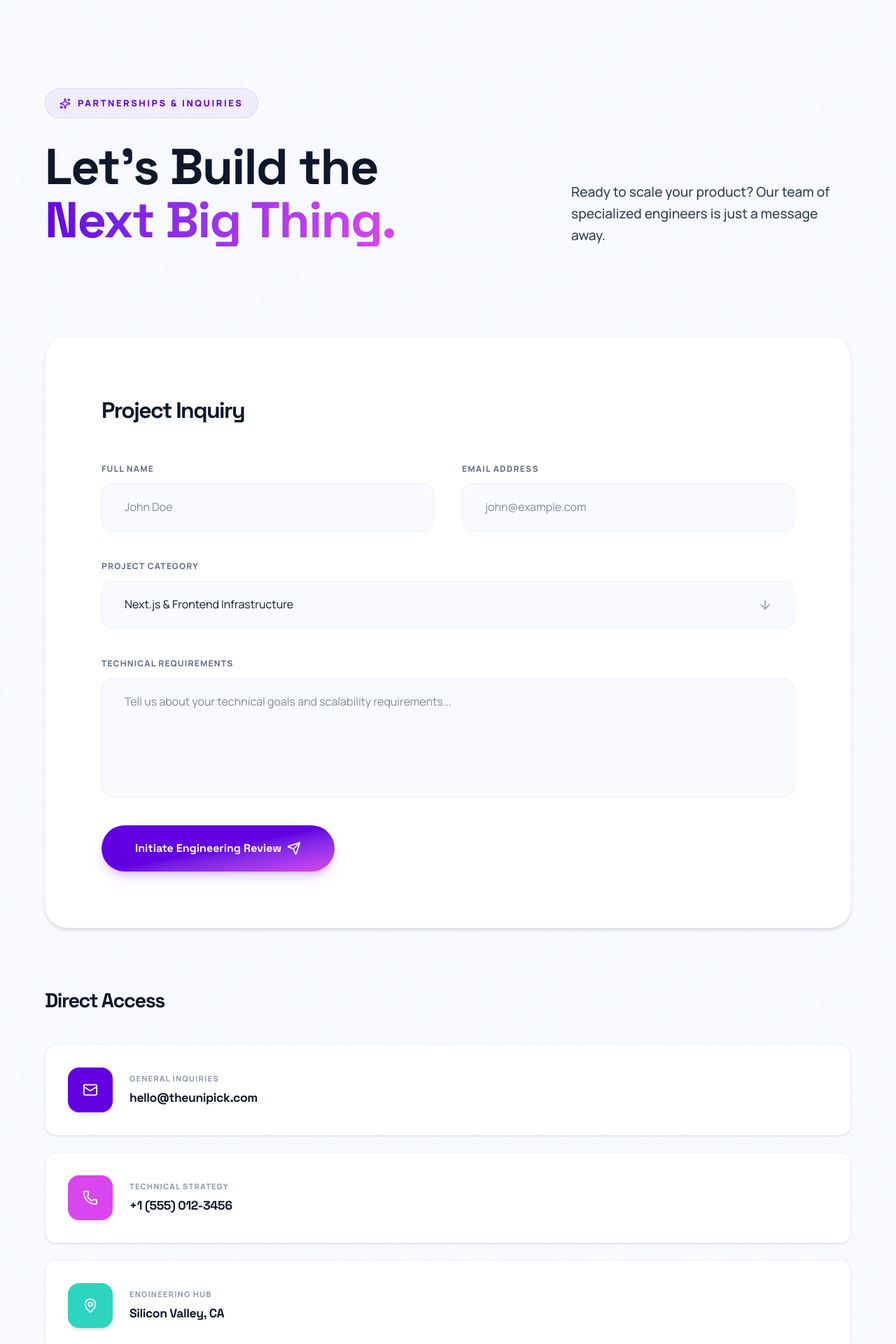
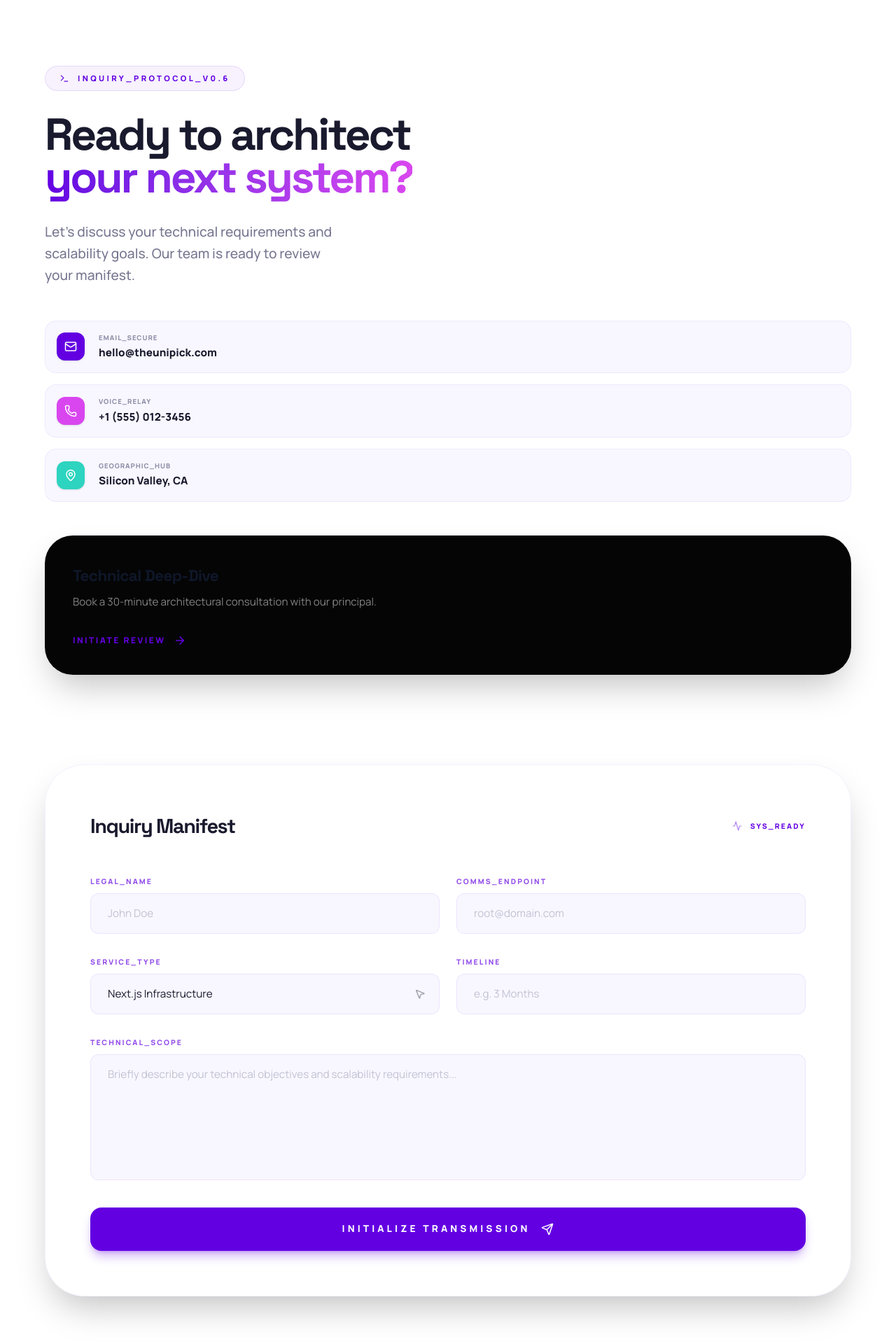
Before and after one commit to perpetual-cosmos/freelancePortfolio, a Next.js app: page /services in a window 1280 px wide. Shown: the part 6780-8700 px from the top of the page at 70% size. Built offline with nearby package versions, Linux system fonts and the light colour scheme.

Commit message:
corrected style

```diff
--- a/src/components/Contact.tsx
+++ b/src/components/Contact.tsx
@@ -1,174 +1,145 @@
 "use client";
 import React from 'react';
 import { motion } from 'framer-motion';
-import { Mail, Phone, MapPin, Calendar, ArrowRight, Send, Sparkles } from 'lucide-react';
+import { Mail, Phone, MapPin, Calendar, ArrowRight, Send, Terminal, Activity, MousePointer2 } from 'lucide-react';
 
 const Contact = () => {
-  const cardClass = "bg-white rounded-[2rem] border border-[rgba(99,0,226,0.06)] shadow-md transition-all duration-700 ease-[cubic-bezier(0.16,1,0.3,1)] relative overflow-hidden group hover:-translate-y-2 hover:border-[rgba(99,0,226,0.12)] hover:shadow-lg hover:scale-[1.01] card-hover-gradient";
-  const btnPrimaryClass = "relative inline-flex items-center gap-3 px-12 py-5 rounded-full bg-gradient-to-br from-primary via-primary to-secondary text-white font-display font-black shadow-lg shadow-primary/20 transition-all duration-500 hover:-translate-y-1.5 hover:shadow-primary/40 active:scale-95 overflow-hidden group/btn";
+  const inputClass = "w-full px-6 py-4 rounded-xl border border-[rgba(99,0,226,0.08)] bg-[#f8f7ff] font-sans text-[0.95rem] text-[#1a1a2e] transition-all focus:outline-none focus:bg-white focus:border-primary focus:ring-4 focus:ring-primary/5 placeholder:text-[#8e8ea8]/50";
+  const labelClass = "text-[0.65rem] font-black text-primary tracking-[0.2em] uppercase mb-2 block opacity-70";
 
   return (
-    <section id="contact" className="bg-surface-muted relative py-32 lg:py-48 overflow-hidden noise-overlay">
-      {/* Background Decorative Element */}
-      <div className="absolute top-0 right-0 w-full h-[1px] bg-gradient-to-r from-transparent via-primary/20 to-transparent" />
+    <section id="contact" className="bg-white relative py-24 lg:py-40 overflow-hidden">
+      <div className="max-w-[1440px] mx-auto px-6 sm:px-10 lg:px-16 relative z-10">
 
-      <div className="max-w-[1440px] mx-auto px-6 sm:px-10 lg:px-16 relative z-10">
-        {/* Header */}
-        <div className="flex flex-col lg:flex-row lg:justify-between lg:items-end gap-10 mb-24 lg:mb-32">
-          <div className="max-w-[800px]">
+        {/* Symmetrical Side-by-Side Layout */}
+        <div className="grid grid-cols-1 lg:grid-cols-[0.8fr,1.2fr] gap-16 lg:gap-32 items-start">
+
+          {/* Left Column: Context & Direct Access */}
+          <div className="space-y-12">
+            <div>
               <motion.div
                 initial={{ opacity: 0, x: -20 }}
                 whileInView={{ opacity: 1, x: 0 }}
                 viewport={{ once: true }}
-              className="inline-flex items-center gap-2.5 px-5 py-2.5 rounded-full bg-primary/5 border border-primary/10 text-primary font-black text-[0.8rem] tracking-[0.2em] uppercase mb-8"
+                className="inline-flex items-center gap-3 px-5 py-2 rounded-full bg-primary/5 border border-primary/10 text-primary font-black text-[0.7rem] tracking-[0.3em] uppercase mb-8"
               >
-              <Sparkles size={16} /> <span>Partnerships & Inquiries</span>
+                <Terminal size={14} /> <span>INQUIRY_PROTOCOL_v0.6</span>
               </motion.div>
               <motion.h2
                 initial={{ opacity: 0, y: 20 }}
                 whileInView={{ opacity: 1, y: 0 }}
                 viewport={{ once: true }}
-              className="text-[clamp(2.5rem,6vw,4.5rem)] font-extrabold leading-[1.05] tracking-tight text-on-surface font-display"
+                className="text-[clamp(2.5rem,5vw,4.5rem)] font-extrabold leading-[0.95] tracking-tighter text-[#1a1a2e] font-display mb-8"
               >
-              Let's Build the <br /><span className="bg-gradient-to-r from-primary to-secondary bg-clip-text text-transparent inline-block">Next Big Thing.</span>
+                Ready to architect <br /><span className="text-gradient">your next system?</span>
               </motion.h2>
-          </div>
-          <motion.p
-            initial={{ opacity: 0 }}
-            whileInView={{ opacity: 1 }}
-            viewport={{ once: true }}
-            transition={{ delay: 0.2 }}
-            className="text-on-surface-variant text-[1.2rem] max-w-[400px] leading-relaxed font-medium opacity-80"
-          >
-            Ready to scale your product? Our team of specialized engineers is just a message away.
-          </motion.p>
+              <p className="text-[#565677] text-[1.2rem] font-medium leading-relaxed opacity-80 max-w-[420px]">
+                Let's discuss your technical requirements and scalability goals. Our team is ready to review your manifest.
+              </p>
             </div>
 
-        {/* Main Grid */}
-        <div className="grid grid-cols-1 lg:grid-cols-[1.3fr,1fr] gap-12 lg:gap-20 items-start">
-          {/* Inquiry Form */}
+            {/* Direct Comms Matrix (Stacked in sidebar) */}
+            <div className="space-y-4">
+              {[
+                { label: 'EMAIL_SECURE', val: 'hello@theunipick.com', color: '#6300e2', icon: <Mail size={18} /> },
+                { label: 'VOICE_RELAY', val: '+1 (555) 012-3456', color: '#d946ef', icon: <Phone size={18} /> },
+                { label: 'GEOGRAPHIC_HUB', val: 'Silicon Valley, CA', color: '#2dd4bf', icon: <MapPin size={18} /> }
+              ].map((item, i) => (
+                <div key={i} className="flex items-center gap-5 p-4 rounded-2xl bg-[#f8f7ff] border border-[rgba(99,0,226,0.06)]">
+                  <div
+                    className="w-10 h-10 rounded-xl flex items-center justify-center text-white shadow-sm"
+                    style={{ background: item.color }}
+                  >
+                    {item.icon}
+                  </div>
+                  <div>
+                    <div className="text-[0.6rem] font-black text-[#8e8ea8] tracking-widest uppercase mb-0.5">{item.label}</div>
+                    <div className="font-black text-[0.95rem] text-[#1a1a2e]">{item.val}</div>
+                  </div>
+                </div>
+              ))}
+            </div>
+
+            {/* Consultation Anchor */}
             <motion.div
-            initial={{ opacity: 0, y: 30 }}
-            whileInView={{ opacity: 1, y: 0 }}
+              whileHover={{ y: -5 }}
+              className="bg-[#050505] rounded-[2.5rem] p-10 text-white relative overflow-hidden group shadow-2xl"
+            >
+              <div className="relative z-10">
+                <h3 className="text-[1.4rem] font-black mb-2 font-display">Technical Deep-Dive</h3>
+                <p className="text-white/50 text-[0.95rem] mb-8 leading-relaxed">
+                  Book a 30-minute architectural consultation with our principal.
+                </p>
+                <button className="flex items-center gap-3 text-primary font-black uppercase tracking-[0.2em] text-[0.75rem] hover:text-white transition-colors">
+                   Initiate Review <ArrowRight size={18} />
+                </button>
+              </div>
+              <div className="absolute inset-0 z-0 opacity-[0.03] bg-[linear-gradient(to_right,#6300e2_1px,transparent_1px),linear-gradient(to_bottom,#6300e2_1px,transparent_1px)] bg-[size:20px:20px]" />
+            </motion.div>
+          </div>
+
+          {/* Right Column: Inquiry Manifest (Form) */}
+          <motion.div
+            initial={{ opacity: 0, scale: 0.98 }}
+            whileInView={{ opacity: 1, scale: 1 }}
             viewport={{ once: true }}
-            className={`${cardClass} !p-12 lg:!p-20 bg-white`}
+            className="bg-white rounded-[3.5rem] border border-[rgba(99,0,226,0.06)] shadow-2xl p-8 lg:p-16 relative"
           >
-            <h3 className="text-[2rem] font-black text-on-surface mb-12 tracking-tighter font-display relative z-10">Project Inquiry</h3>
-            <form className="space-y-10 relative z-10">
-              <div className="grid grid-cols-1 sm:grid-cols-2 gap-10">
-                <div className="flex flex-col gap-3">
-                  <label className="text-[0.75rem] font-black text-on-surface-muted tracking-widest uppercase">Full Name</label>
-                  <input
-                    type="text"
-                    placeholder="John Doe"
-                    className="w-full px-8 py-5 rounded-2xl border border-[rgba(99,0,226,0.06)] bg-surface-muted font-sans text-[1rem] text-on-surface transition-all focus:outline-none focus:bg-white focus:border-primary focus:ring-8 focus:ring-primary/5"
-                  />
-                </div>
-                <div className="flex flex-col gap-3">
-                  <label className="text-[0.75rem] font-black text-on-surface-muted tracking-widest uppercase">Email Address</label>
-                  <input
-                    type="email"
-                    placeholder="john@example.com"
-                    className="w-full px-8 py-5 rounded-2xl border border-[rgba(99,0,226,0.06)] bg-surface-muted font-sans text-[1rem] text-on-surface transition-all focus:outline-none focus:bg-white focus:border-primary focus:ring-8 focus:ring-primary/5"
-                  />
+            <div className="flex items-center justify-between mb-12">
+               <h3 className="text-[1.8rem] font-black text-[#1a1a2e] tracking-tighter font-display">Inquiry Manifest</h3>
+               <div className="flex items-center gap-3 text-primary font-black text-[0.65rem] tracking-[0.2em] uppercase">
+                  <Activity size={14} className="animate-pulse" /> SYS_READY
                </div>
             </div>
 
-              <div className="flex flex-col gap-3">
-                <label className="text-[0.75rem] font-black text-on-surface-muted tracking-widest uppercase">Project Category</label>
+            <form className="space-y-8">
+              <div className="grid grid-cols-1 sm:grid-cols-2 gap-6">
+                <div>
+                  <label className={labelClass}>LEGAL_NAME</label>
+                  <input type="text" placeholder="John Doe" className={inputClass} />
+                </div>
+                <div>
+                  <label className={labelClass}>COMMS_ENDPOINT</label>
+                  <input type="email" placeholder="root@domain.com" className={inputClass} />
+                </div>
+              </div>
+
+              <div className="grid grid-cols-1 sm:grid-cols-2 gap-6">
+                <div>
+                  <label className={labelClass}>SERVICE_TYPE</label>
                   <div className="relative">
-                  <select className="w-full px-8 py-5 rounded-2xl border border-[rgba(99,0,226,0.06)] bg-surface-muted font-sans text-[1rem] text-on-surface transition-all focus:outline-none focus:bg-white focus:border-primary appearance-none cursor-pointer">
-                    <option>Next.js & Frontend Infrastructure</option>
-                    <option>AI / Machine Learning Systems</option>
-                    <option>Cloud / DevOps Engineering</option>
-                    <option>Enterprise Architecture</option>
-                    <option>Full-Product Development</option>
+                    <select className={`${inputClass} appearance-none cursor-pointer pr-12`}>
+                      <option>Next.js Infrastructure</option>
+                      <option>AI Pipeline Engineering</option>
+                      <option>Dist. Systems Architecture</option>
+                      <option>Full Product Build</option>
                     </select>
-                  <div className="absolute right-8 top-1/2 -translate-y-1/2 pointer-events-none opacity-40 group-focus-within:text-primary group-focus-within:opacity-100 transition-all">
-                    <ArrowRight size={20} className="rotate-90" />
+                    <div className="absolute right-5 top-1/2 -translate-y-1/2 pointer-events-none opacity-40">
+                      <MousePointer2 size={16} />
                     </div>
                   </div>
                 </div>
-
-              <div className="flex flex-col gap-3">
-                <label className="text-[0.75rem] font-black text-on-surface-muted tracking-widest uppercase">Technical Requirements</label>
-                <textarea
-                  rows={5}
-                  placeholder="Tell us about your technical goals and scalability requirements..."
-                  className="w-full px-8 py-5 rounded-2xl border border-[rgba(99,0,226,0.06)] bg-surface-muted font-sans text-[1rem] text-on-surface transition-all focus:outline-none focus:bg-white focus:border-primary focus:ring-8 focus:ring-primary/5 resize-none"
-                />
+                <div>
+                  <label className={labelClass}>TIMELINE</label>
+                  <input type="text" placeholder="e.g. 3 Months" className={inputClass} />
+                </div>
               </div>
 
-              <button className={btnPrimaryClass}>
-                <span className="relative z-10 flex items-center gap-2">
-                  Initiate Engineering Review <Send size={20} className="transition-transform group-hover/btn:translate-x-2 group-hover/btn:-translate-y-1" />
-                </span>
-                <div className="absolute inset-0 bg-white/20 translate-x-[-100%] skew-x-[-15deg] transition-transform duration-700 group-hover:translate-x-[150%]" />
+              <div>
+                <label className={labelClass}>TECHNICAL_SCOPE</label>
+                <textarea rows={6} placeholder="Briefly describe your technical objectives and scalability requirements..." className={`${inputClass} resize-none`} />
+              </div>
+
+              <button className="w-full py-5 bg-primary text-white rounded-2xl font-black text-[0.85rem] uppercase tracking-[0.3em] shadow-lg shadow-primary/30 hover:bg-secondary hover:-translate-y-1 transition-all duration-500 flex items-center justify-center gap-4 group/btn">
+                Initialize Transmission <Send size={18} className="transition-transform group-hover/btn:translate-x-1" />
               </button>
             </form>
           </motion.div>
 
-          {/* Sidebar Info */}
-          <div className="flex flex-col gap-8">
-            <h3 className="text-[1.8rem] font-black text-on-surface mb-2 tracking-tighter font-display">Direct Access</h3>
-
-            <div className="space-y-6">
-              {[
-                { label: 'General Inquiries', val: 'hello@theunipick.com', color: '#6300e2', icon: <Mail size={22} /> },
-                { label: 'Technical Strategy', val: '+1 (555) 012-3456', color: '#d946ef', icon: <Phone size={22} /> },
-                { label: 'Engineering Hub', val: 'Silicon Valley, CA', color: '#2dd4bf', icon: <MapPin size={22} /> }
-              ].map((item, i) => (
-                <motion.div
-                  key={i}
-                  whileHover={{ x: 12 }}
-                  className={`${cardBaseClass} !p-8 flex items-center gap-6 bg-white border border-[rgba(99,0,226,0.06)] shadow-sm hover:shadow-xl hover:border-[rgba(99,0,226,0.12)] transition-all duration-500`}
-                >
-                  <div
-                    className="w-16 h-16 rounded-2xl flex items-center justify-center shrink-0 transition-all duration-500 group-hover:scale-110 group-hover:rotate-6 shadow-md"
-                    style={{ color: 'white', background: item.color }}
-                  >
-                    {item.icon}
-                  </div>
-                  <div className="min-w-0">
-                    <div className="text-[0.7rem] font-black text-on-surface-muted tracking-widest uppercase mb-1 opacity-70">{item.label}</div>
-                    <div className="font-black text-[1.1rem] text-on-surface truncate font-display tracking-tight">{item.val}</div>
-                  </div>
-                </motion.div>
-              ))}
-            </div>
-
-            {/* Consultation Card */}
-            <motion.div
-              whileHover={{ y: -8 }}
-              className="relative p-12 lg:p-16 rounded-[3.5rem] overflow-hidden bg-on-surface text-white border-none mt-4 shadow-2xl group transition-all duration-500"
-            >
-              <div className="absolute top-[-20%] right-[-10%] opacity-[0.03] pointer-events-none transition-transform duration-1000 group-hover:rotate-12 group-hover:scale-150">
-                <Calendar size={280} />
-              </div>
-
-              <div className="relative z-10">
-                <div className="w-14 h-14 rounded-2xl bg-primary flex items-center justify-center mb-8 shadow-lg shadow-primary/20">
-                  <Calendar size={28} />
-                </div>
-                <h3 className="text-[1.8rem] font-black mb-4 font-display leading-tight">Need a Technical Deep-Dive?</h3>
-                <p className="text-white/70 text-[1.1rem] leading-relaxed mb-10 font-medium max-w-[300px]">
-                  Book a 30-minute architectural consultation with our principal engineer.
-                </p>
-                <button className="bg-white text-on-surface px-10 py-5 rounded-full font-black text-[0.9rem] flex items-center gap-3 transition-all hover:scale-105 active:scale-95 shadow-xl shadow-white/5">
-                  Schedule Engineering Review <ArrowRight size={20} />
-                </button>
-              </div>
-
-              {/* Background Glow */}
-              <div className="absolute -bottom-20 -right-20 w-64 h-64 bg-primary/20 blur-[100px] rounded-full pointer-events-none" />
-            </motion.div>
-          </div>
         </div>
       </div>
     </section>
   );
 };
 
-const cardBaseClass = "bg-white rounded-2xl transition-all duration-700 ease-[cubic-bezier(0.16,1,0.3,1)] relative overflow-hidden group card-hover-gradient";
-
 export default Contact;
```
Also changed, not shown: src/components/Services.tsx (+43 -3 lines). Lines whose indentation alone changed are shown as unchanged.
